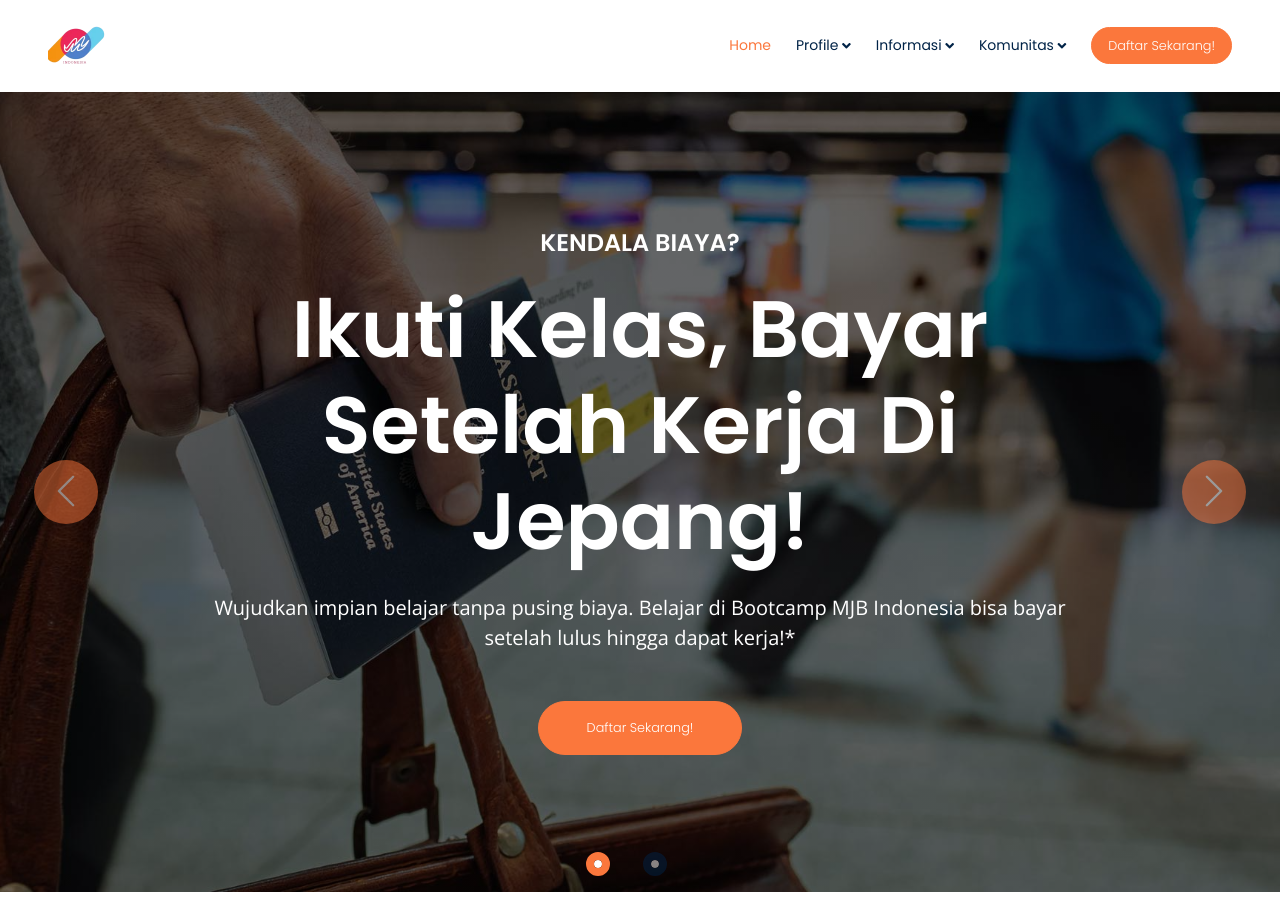
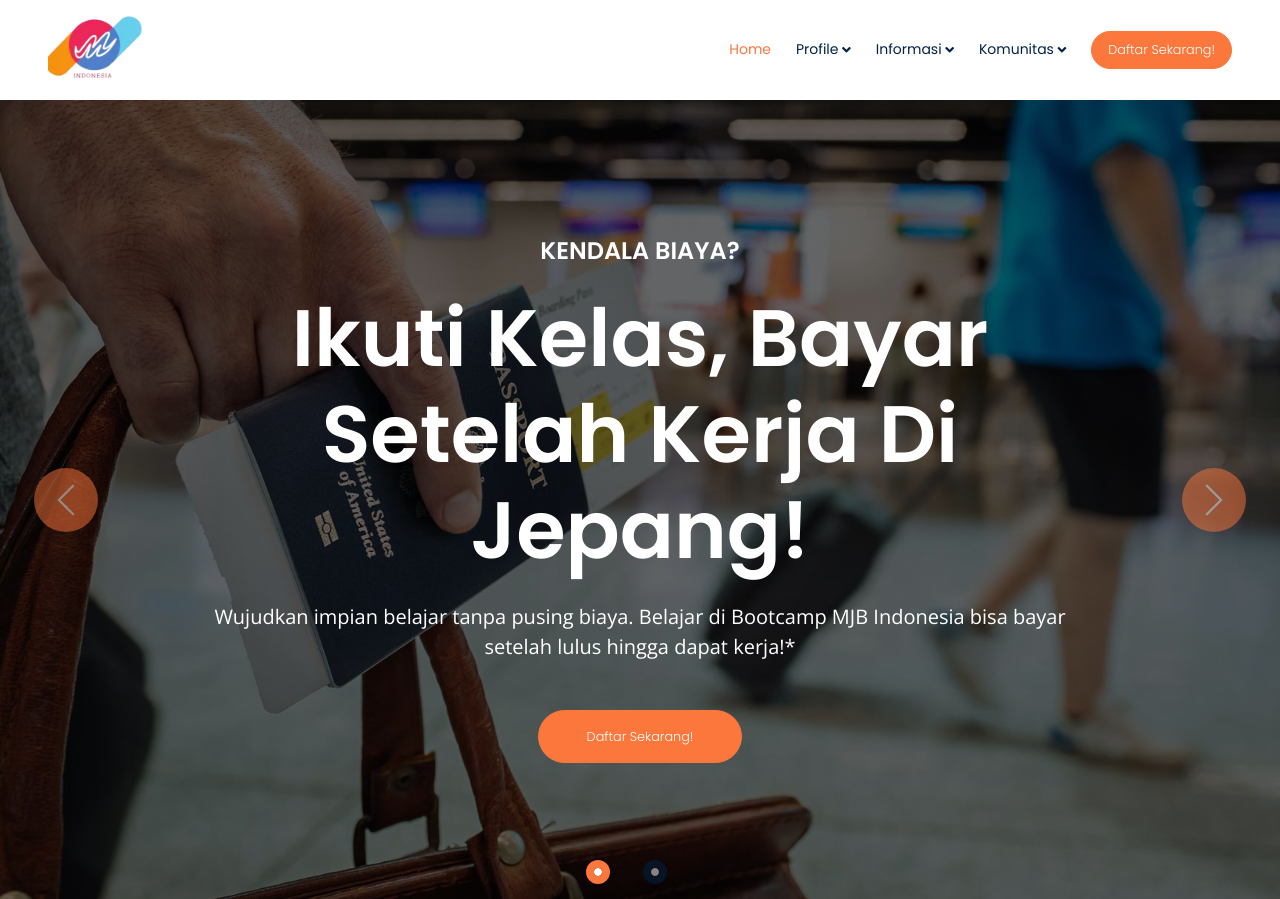
Before and after one commit to nasiikhunamin/mbj-web, a Laravel app: page / in a window 1280 px wide. Shown: the top 899 px of the page. Run offline with Laravel 10, Linux system fonts and the light colour scheme; some libraries are stand-ins or nearby versions.

Commit message:
change logo

```diff
--- a/public/asset/css/style.css
+++ b/public/asset/css/style.css
@@ -217,12 +217,12 @@
 }
 
 .navbar-light .navbar-brand img {
-    max-height: 60px;
+    max-height: 100px;
     transition: .5s;
 }
 
 .sticky-top .navbar-light .navbar-brand img {
-    max-height: 45px;
+    max-height: 60px;
 }
 
 .navbar .dropdown-toggle::after {
--- a/resources/views/layouts/master.blade.php
+++ b/resources/views/layouts/master.blade.php
@@ -12,6 +12,7 @@
         <link rel="preconnect" href="https://fonts.googleapis.com">
         <link rel="preconnect" href="https://fonts.gstatic.com" crossorigin>
         <link href="https://fonts.googleapis.com/css2?family=Open+Sans:wght@400;500;600;700&family=Poppins:wght@200;300;400;500;600&display=swap" rel="stylesheet">
+        <link rel="icon" type="image/svg+xml" href="{{ asset('mbj-logo.ico') }}" />
 
         {{-- Include Styles --}}
         @include('panels/styles')
```
Also changed, not shown: public/mbj-logo.ico (added).
